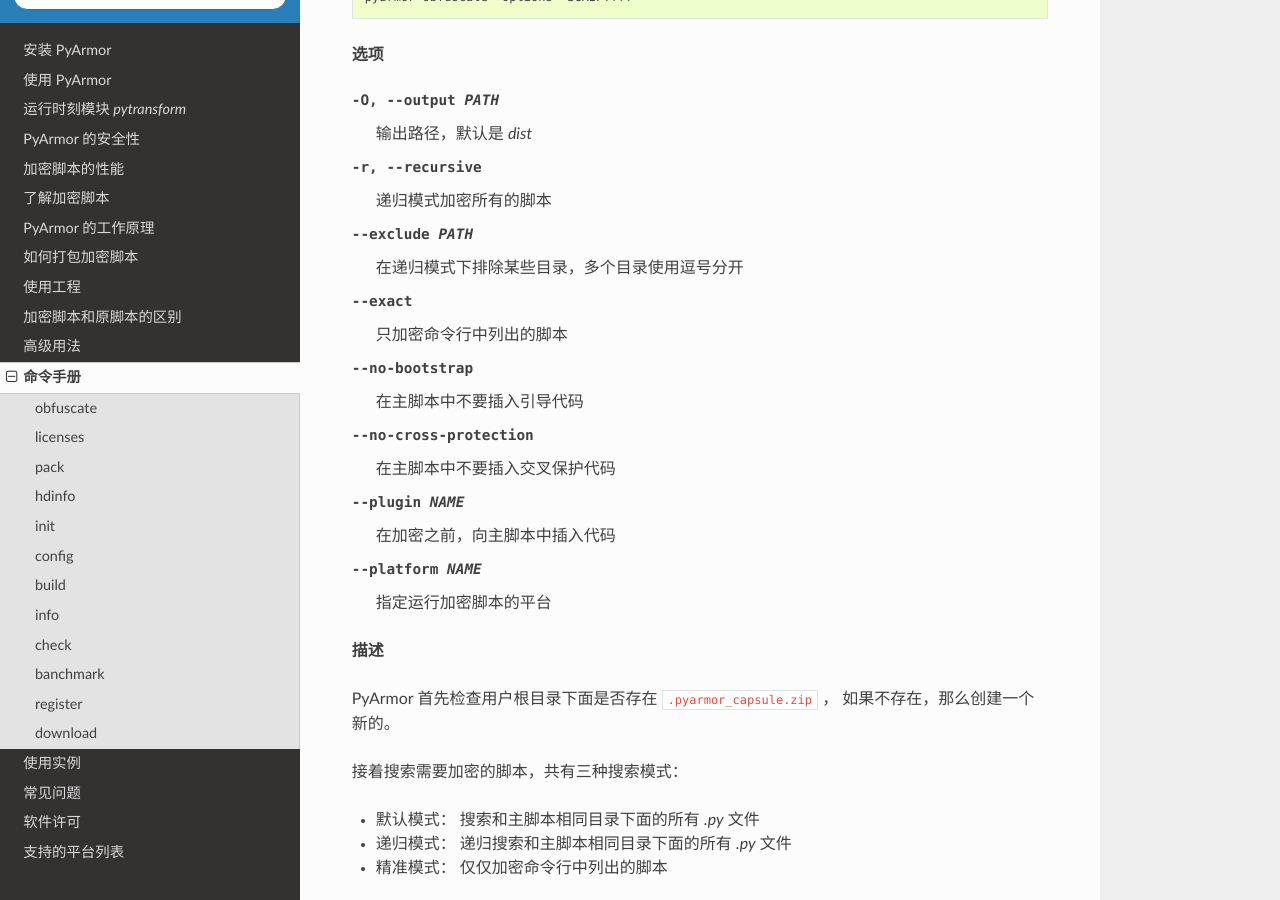
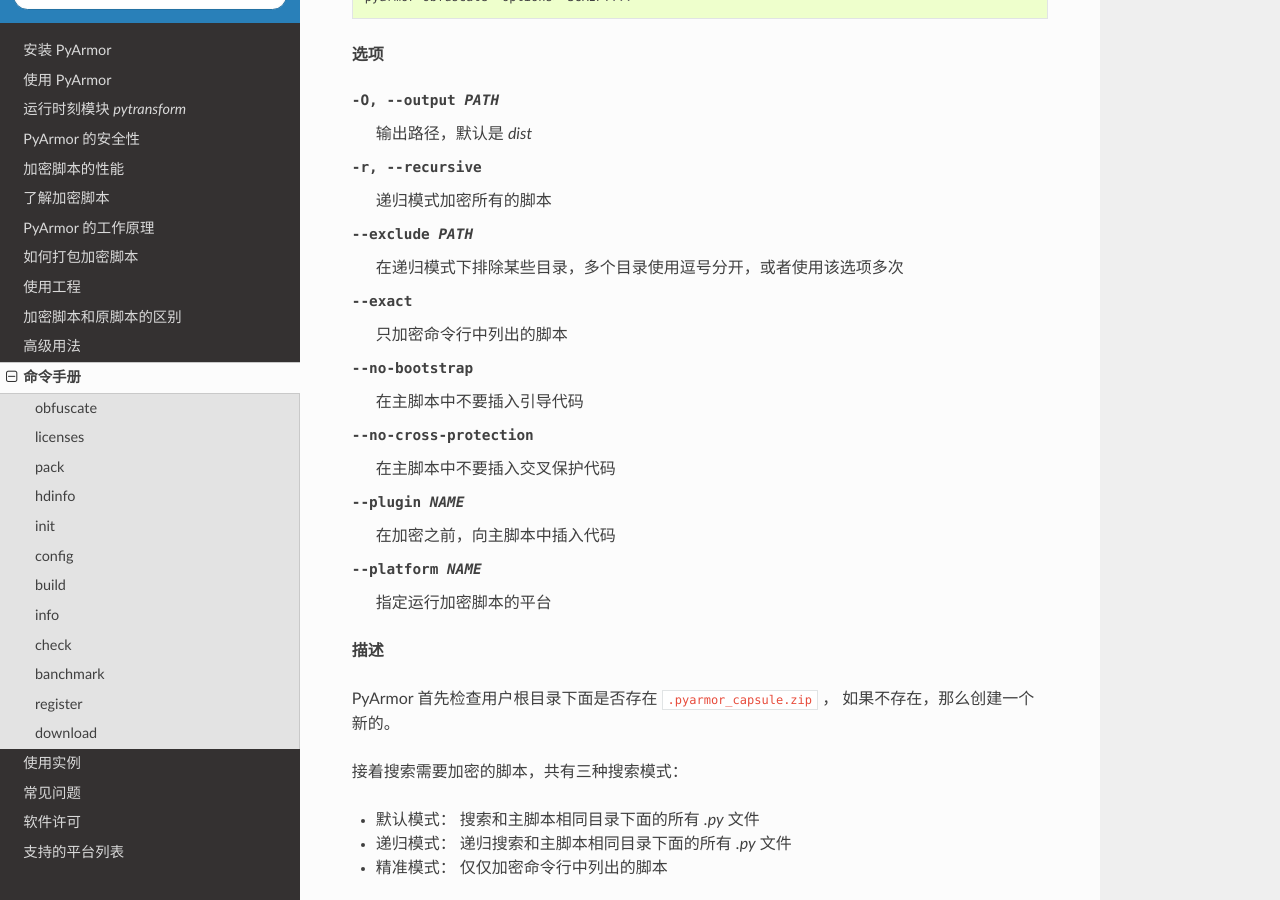
Before and after one commit to dashingsoft/pyarmor-docs-zh, a Sphinx documentation site: the page built from docs/man.rst, in a window 1280 px wide and 900 px high, scrolled down 1091 px. Built offline with Sphinx 7.4.7 and the Read the Docs theme 2.0.0, drawn with Linux system fonts in a browser that asks for light colours; some of the changed text lies outside the part shown.

Commit message:
Refine doc for multiple --exclude

```diff
--- a/docs/man.rst
+++ b/docs/man.rst
@@ -51,7 +51,7 @@
 
 -O, --output PATH       输出路径，默认是 `dist`
 -r, --recursive         递归模式加密所有的脚本
---exclude PATH          在递归模式下排除某些目录，多个目录使用逗号分开
+--exclude PATH          在递归模式下排除某些目录，多个目录使用逗号分开，或者使用该选项多次
 --exact                 只加密命令行中列出的脚本
 --no-bootstrap          在主脚本中不要插入引导代码
 --no-cross-protection   在主脚本中不要插入交叉保护代码
```
Also changed, not shown: other parts of docs/man.rst (+2 -1 lines).
